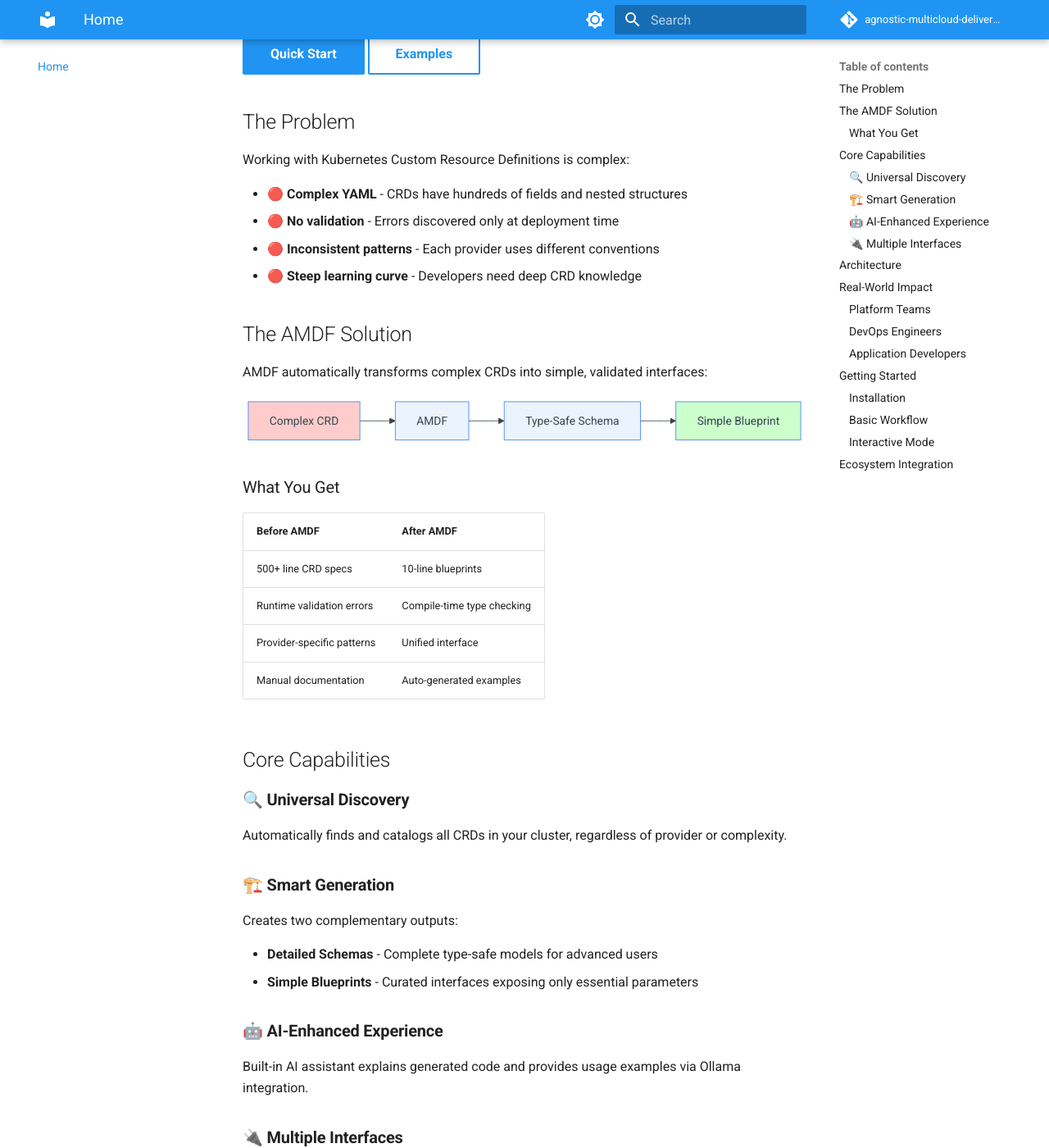
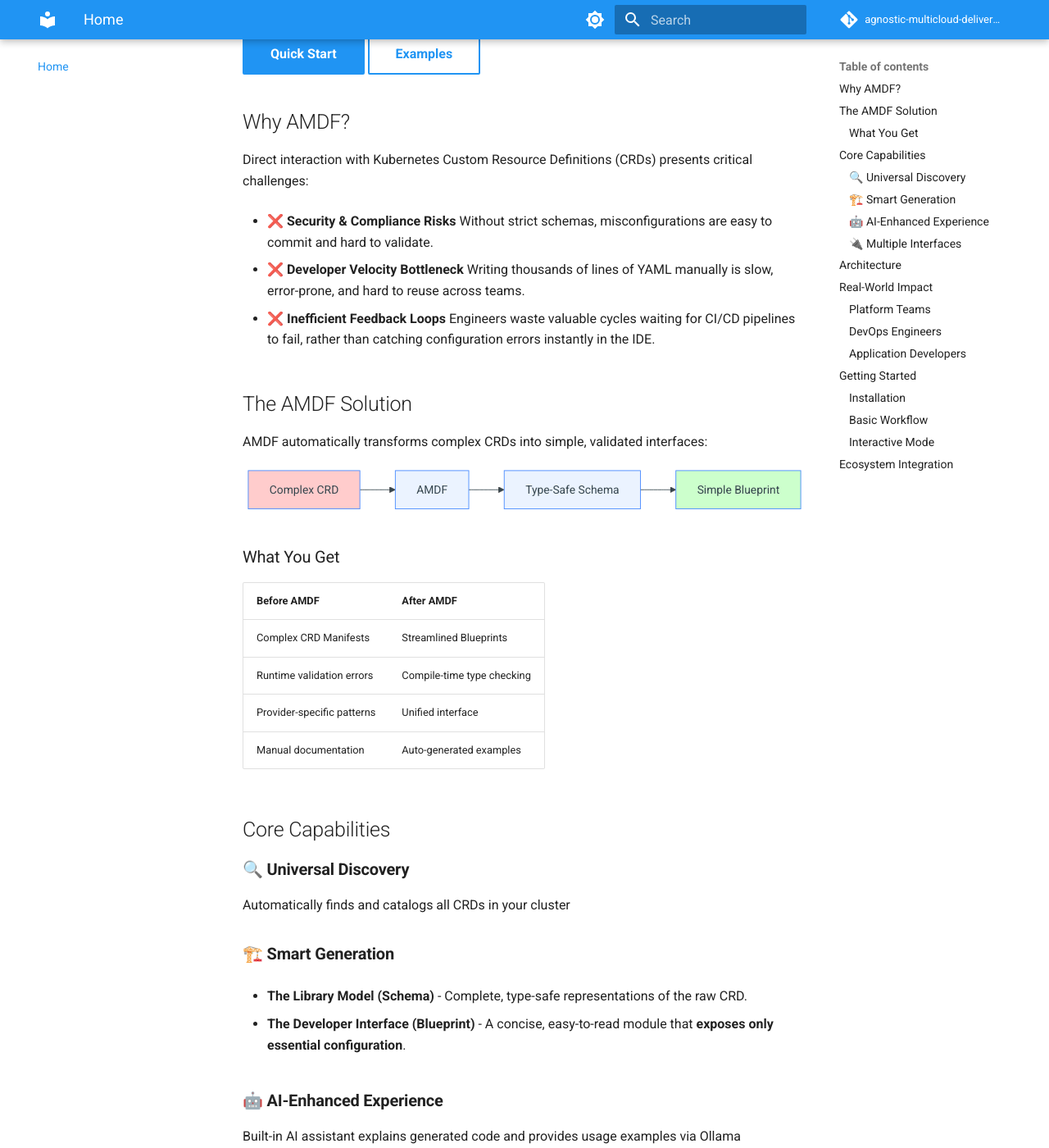
Before and after one commit to segoja7/agnostic-multicloud-delivery-framework, an MkDocs documentation site: the page built from docs/index.md, in a window 1280 px wide and 1400 px high, scrolled down 313 px. Shown: the whole window at 82% size. Built offline with MkDocs 1.6.1 and Material for MkDocs 9.7.7, drawn with Linux system fonts in a browser that asks for light colours; comment, search, counter and statistics services are not loaded; some of the changed text lies outside the part shown.

Commit message:
docs: updated docs

```diff
--- a/docs/index.md
+++ b/docs/index.md
@@ -10,14 +10,17 @@
 [Quick Start](getting-started/quick-start.md){ .md-button .md-button--primary }
 [Examples](examples/basic.md){ .md-button }
 
-## The Problem
+## Why AMDF?
 
-Working with Kubernetes Custom Resource Definitions is complex:
+Direct interaction with Kubernetes Custom Resource Definitions (CRDs) presents critical challenges:
 
-- 🔴 **Complex YAML** - CRDs have hundreds of fields and nested structures
-- 🔴 **No validation** - Errors discovered only at deployment time
-- 🔴 **Inconsistent patterns** - Each provider uses different conventions
-- 🔴 **Steep learning curve** - Developers need deep CRD knowledge
+- **❌ Security & Compliance Risks** Without strict schemas, misconfigurations are easy to commit and hard to validate.
+
+- **❌ Developer Velocity Bottleneck** Writing thousands of lines of YAML manually is slow, error-prone, and hard to reuse across teams.
+
+- **❌ Inefficient Feedback Loops**
+  Engineers waste valuable cycles waiting for CI/CD pipelines to fail, rather than catching configuration errors instantly in the IDE.
+
 
 ## The AMDF Solution
 
@@ -34,7 +37,7 @@
 
 | Before AMDF | After AMDF |
 |-------------|------------|
-| 500+ line CRD specs | 10-line blueprints |
+| Complex CRD Manifests | Streamlined Blueprints |
 | Runtime validation errors | Compile-time type checking |
 | Provider-specific patterns | Unified interface |
 | Manual documentation | Auto-generated examples |
@@ -42,13 +45,13 @@
 ## Core Capabilities
 
 ### 🔍 **Universal Discovery**
-Automatically finds and catalogs all CRDs in your cluster, regardless of provider or complexity.
+Automatically finds and catalogs all CRDs in your cluster
 
 ### 🏗️ **Smart Generation**
-Creates two complementary outputs:
 
-- **Detailed Schemas** - Complete type-safe models for advanced users
-- **Simple Blueprints** - Curated interfaces exposing only essential parameters
+- **The Library Model (Schema)** - Complete, type-safe representations of the raw CRD.
+
+- **The Developer Interface (Blueprint)** - A concise, easy-to-read module that **exposes only essential configuration**.
 
 ### 🤖 **AI-Enhanced Experience**
 Built-in AI assistant explains generated code and provides usage examples via Ollama integration.
@@ -134,9 +137,19 @@
 
 ## Ecosystem Integration
 
-AMDF works seamlessly with your existing tools:
+AMDF orchestrates a best-in-class stack to deliver infrastructure as code:
 
-- **[KCL](https://kcl-lang.io)** - The configuration language that powers our schemas
-- **[Any CRDS For Kubernetes](https://landscape.cncf.io/)** - Universal control plane for cloud resources
-- **[Kubernetes](https://kubernetes.io)** - The platform we extend and enhance
-- **[Ollama](https://ollama.ai)** - Local AI for intelligent code explanations
+- **[KCL](https://kcl-lang.io)** (Configuration Engine)
+  Provides the modeling language, validation logic, and schema generation capabilities.
+
+- **[CNCF Ecosystem](https://landscape.cncf.io/)** (Target Resource Model)
+  Compatible with **any Kubernetes CRD**, like as Crossplane, ACK, , KRO, Config Connector, and custom operators.
+
+- **[Kubernetes](https://kubernetes.io)** (Control Plane)
+  Serves as the universal API and reconciliation engine that AMDF extends.
+
+- **[Ollama](https://ollama.ai)** (Local Intelligence)
+  Powers the integrated AI assistant for offline, privacy-focused schema explanations and guidance.
+
+- **[Model Context Protocol (MCP)](https://modelcontextprotocol.io)** (Agentic Interface)
+  Exposes AMDF as a standardized server, allowing AI clients to directly interact with, query, and generate infrastructure.
```
Also changed, not shown: docs/getting-started/installation.md (+9 -18 lines), docs/getting-started/quick-start.md (+8 -9 lines), docs/user-guide/cli.md (+3 -2 lines).
